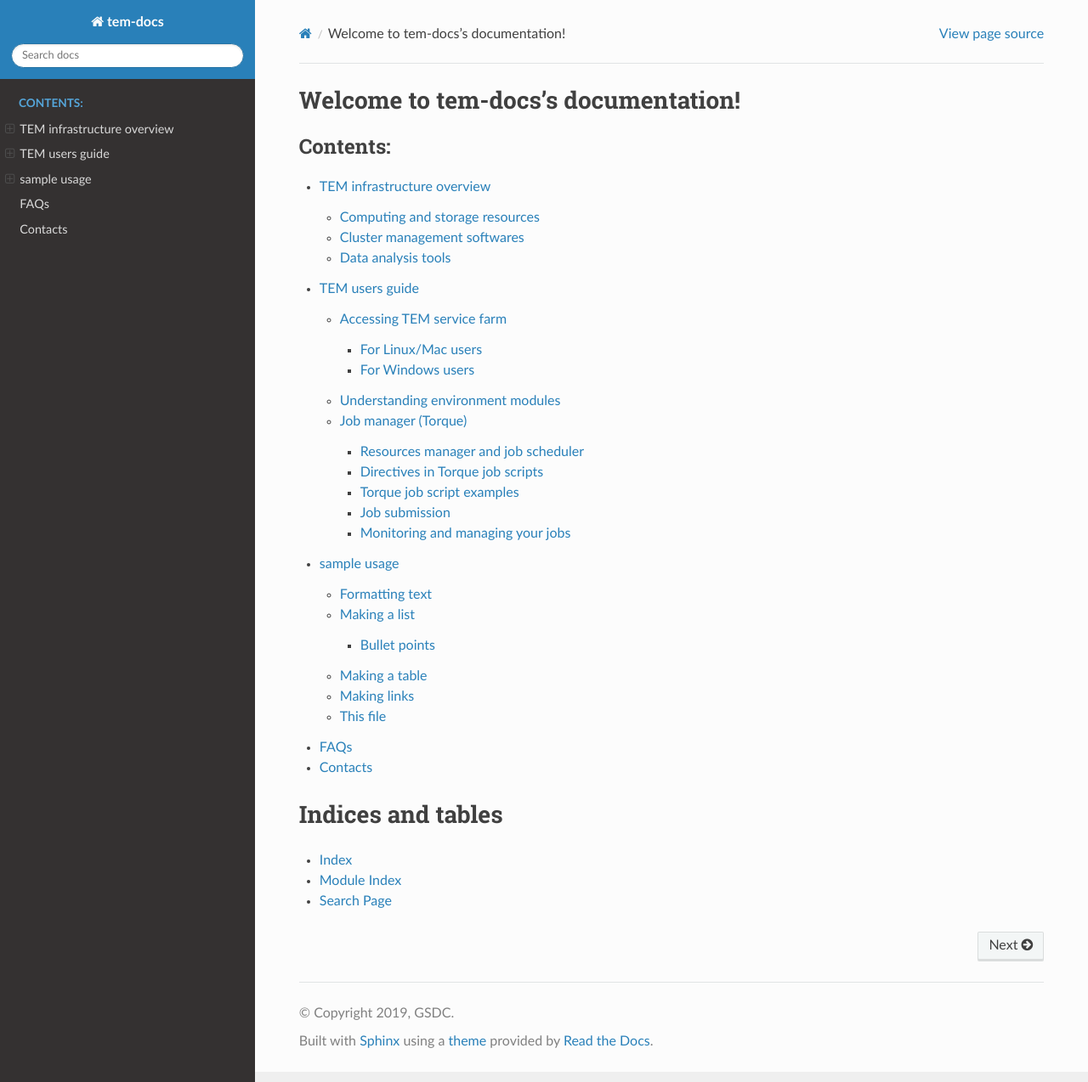
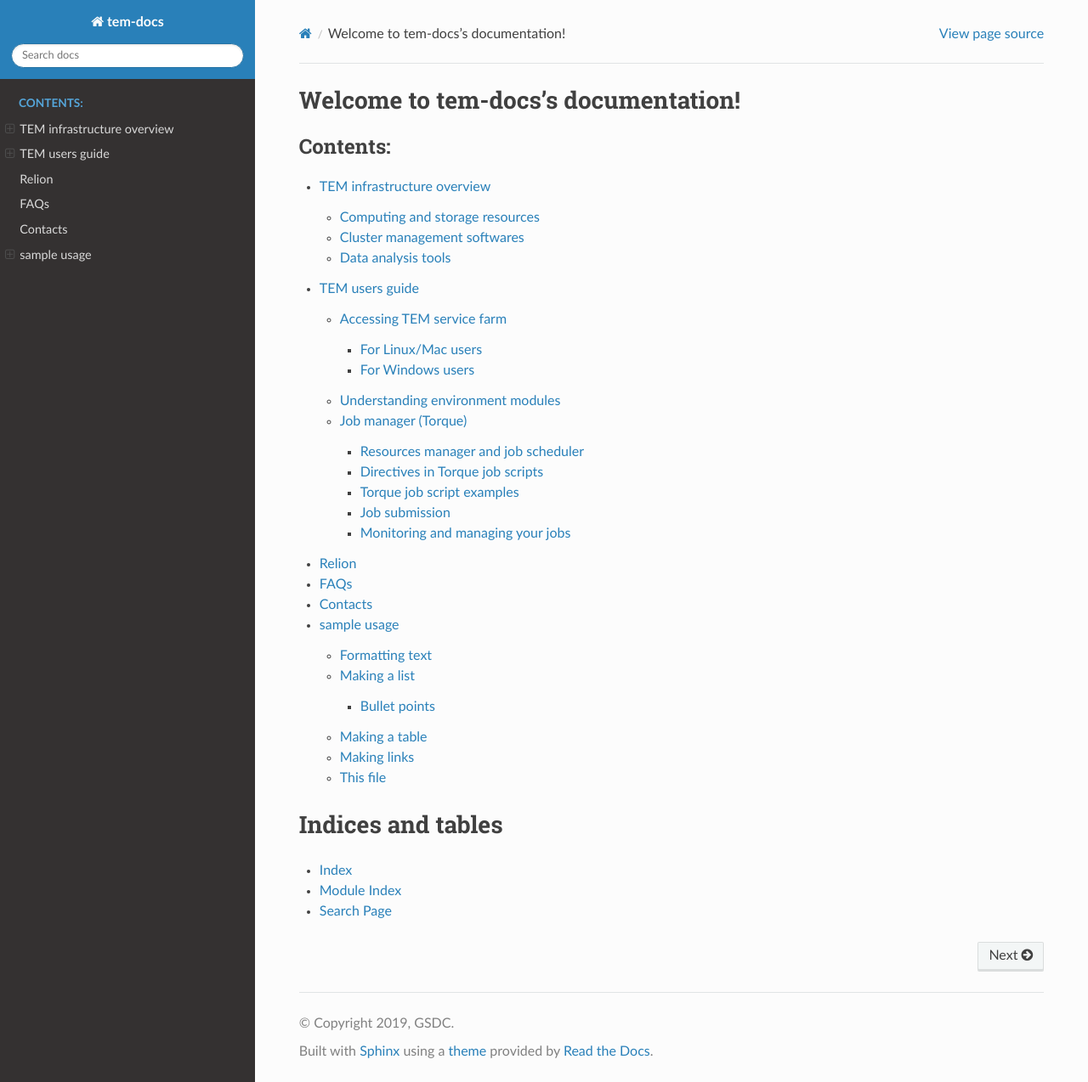
Before and after one commit to junglok/tem-docs, a Sphinx documentation site: the page built from docs/index.rst, in a window 1280 px wide and 1274 px high. Shown: the whole window at 85% size. Built offline with Sphinx 7.4.7 and the Read the Docs theme 2.0.0, drawn with Linux system fonts in a browser that asks for light colours.

Commit message:
first commit

```diff
--- a/docs/guide.rst
+++ b/docs/guide.rst
@@ -411,8 +411,7 @@ Situations may arise in which you want to delete one of your jobs from the PBS q
   $> qdel 123456
 ..
 
-**Altering a queued job**
-~~~~~~~~~~~~~~~~~~~~~~~~~
+* Altering a queued job
 
 You can alter certain attributes of your job while it’s in the queue using the qalter command. This can be useful if you want to make a change without losing your place in the queue. You cannot make any alterations to the executable portion of the script, nor can you make any changes after the job starts running.
 The options argument consists of one or more PBS directives in the form of command-line options. For example, to change the walltime limit on job 123456 to 5 hours and have email sent when the job ends (only):
--- a/docs/index.rst
+++ b/docs/index.rst
@@ -12,9 +12,10 @@ Welcome to tem-docs's documentation!
 
    infra.rst
    guide.rst
-   sample usage <usage>
+   relion.rst
    faq.rst
    contact.rst
+   sample usage <usage>
 
 Indices and tables
 ==================
--- /dev/null
+++ b/docs/relion.rst
@@ -0,0 +1,3 @@
+******
+Relion
+******
```
